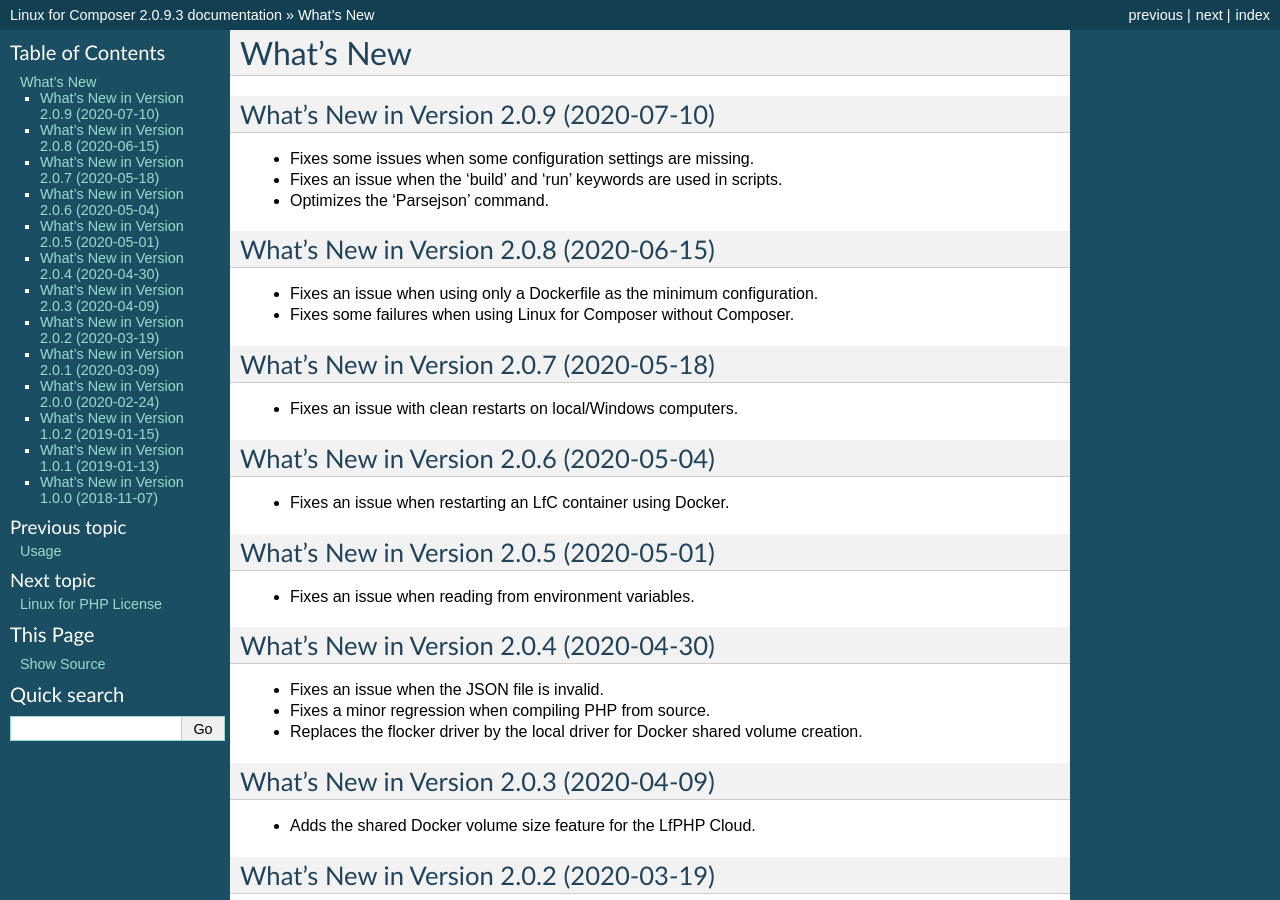
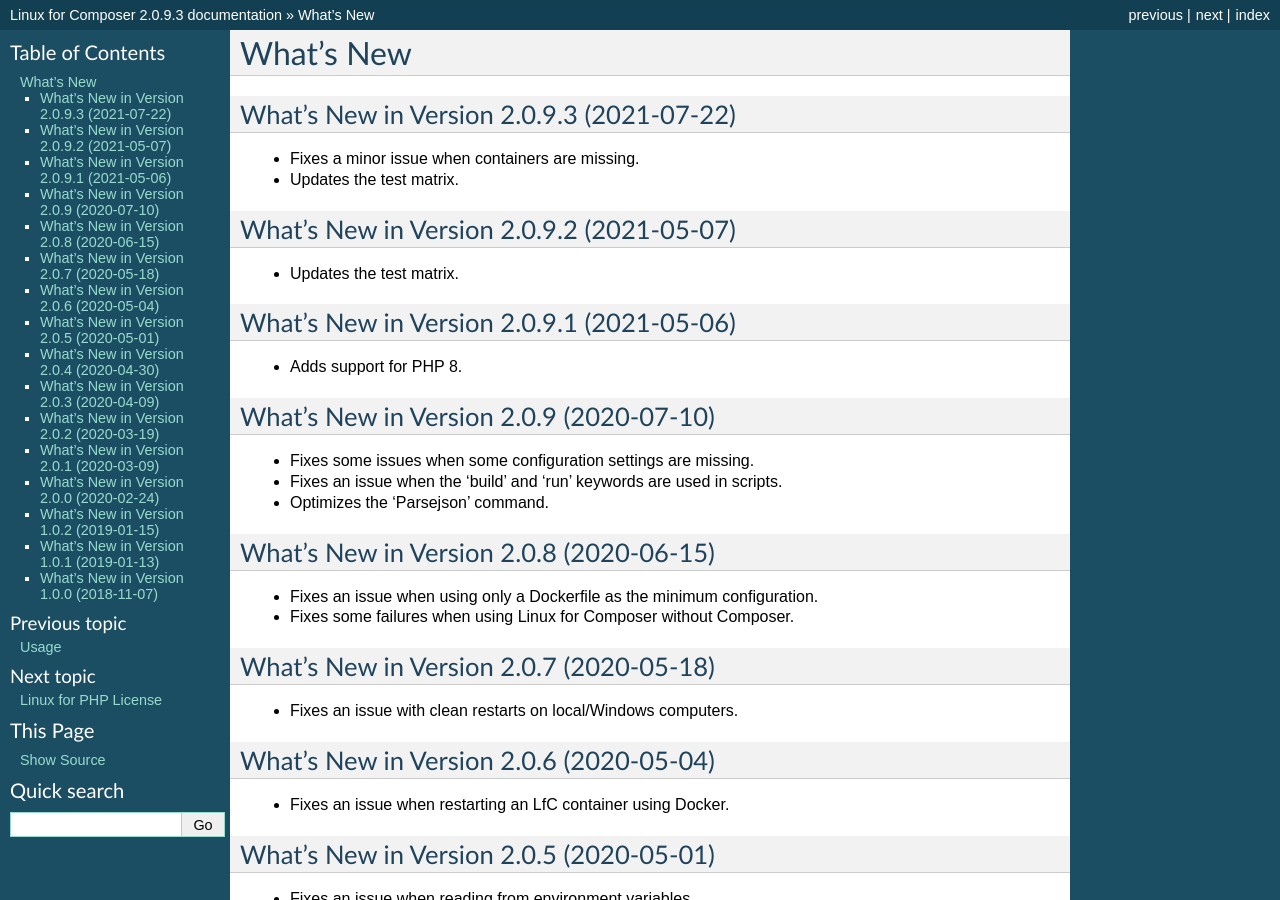
Before and after one commit to linuxforphp/linuxforcomposer, a Sphinx documentation site: the page built from docs/whats_new.rst, in a window 1280 px wide and 900 px high. Built offline with Sphinx 7.4.7, drawn with Linux system fonts in a browser that asks for light colours.

Commit message:
2021-07-22 AC: Updates the documentation.

```diff
--- a/docs/whats_new.rst
+++ b/docs/whats_new.rst
@@ -2,6 +2,22 @@
 
 What's New
 ==========
+
+What's New in Version 2.0.9.3 (2021-07-22)
+------------------------------------------
+
+* Fixes a minor issue when containers are missing.
+* Updates the test matrix.
+
+What's New in Version 2.0.9.2 (2021-05-07)
+------------------------------------------
+
+* Updates the test matrix.
+
+What's New in Version 2.0.9.1 (2021-05-06)
+------------------------------------------
+
+* Adds support for PHP 8.
 
 What's New in Version 2.0.9 (2020-07-10)
 ----------------------------------------
```
